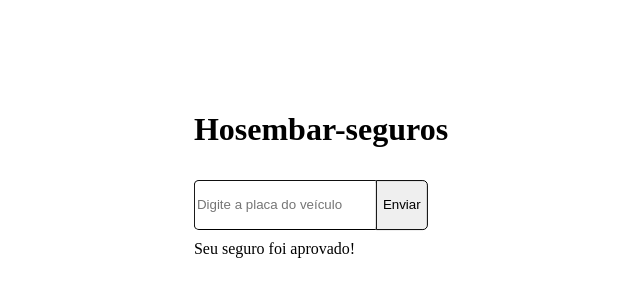
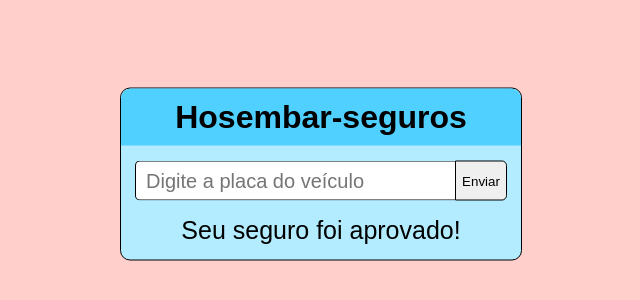
Before and after one commit to Gt-vaz/ProjetoSeguro, a plain HTML site: page index.html in a window 1280 px wide. Shown: the part 146-446 px from the top of the page, without its empty margins (319-959 px from the left). Drawn offline with Linux system fonts and the light colour scheme.

Commit message:
developed the visual interface

```diff
--- a/style.css
+++ b/style.css
@@ -1,3 +1,8 @@
+body {
+  font-family: Arial, Helvetica, sans-serif;
+  background-color: rgb(255, 207, 204)
+}
+
 .main {
     position: absolute;
     top: 40%;
@@ -5,12 +10,30 @@
     transform: translate(-50%, -50%);
     display: flex;
     flex-direction: column;
-    row-gap: 10px   ;
+    row-gap: 15px  ;
+    border: 1px black solid ;
+    border-radius: 10px;
+    align-items: stretch;
+    width: 400px;
+    background-color: rgb(179, 236, 255);
+
+  }
+
+  h1 {
+    background-color: rgb(80, 208, 255);
+    margin: 0;
+    border-top-left-radius: 10px;
+    border-top-right-radius: 10px;
+    padding: 10px;
+    text-align: center;
   }
 
 .section {
-    height: 50px;
+    height: 40px;
     display: flex;
+    width: 100%;
+    flex-direction: row;
+    justify-content: center;
 }
 
   input {
@@ -19,10 +42,12 @@
     border-color: black;
     border-bottom-left-radius: 5px;
     border-top-left-radius: 5px;
-    padding-left: 5;
+    padding-left: 10px;
     height: 100%;
     box-sizing: border-box;
     outline: none;
+    width: 80%;
+    font-size: 20px;
 }
 
 button {
@@ -34,5 +59,7 @@ button {
 }
 
 .resultado {
-
+    text-align: center;
+    font-size: 25px;
+    margin-bottom: 15px;
 }
```
